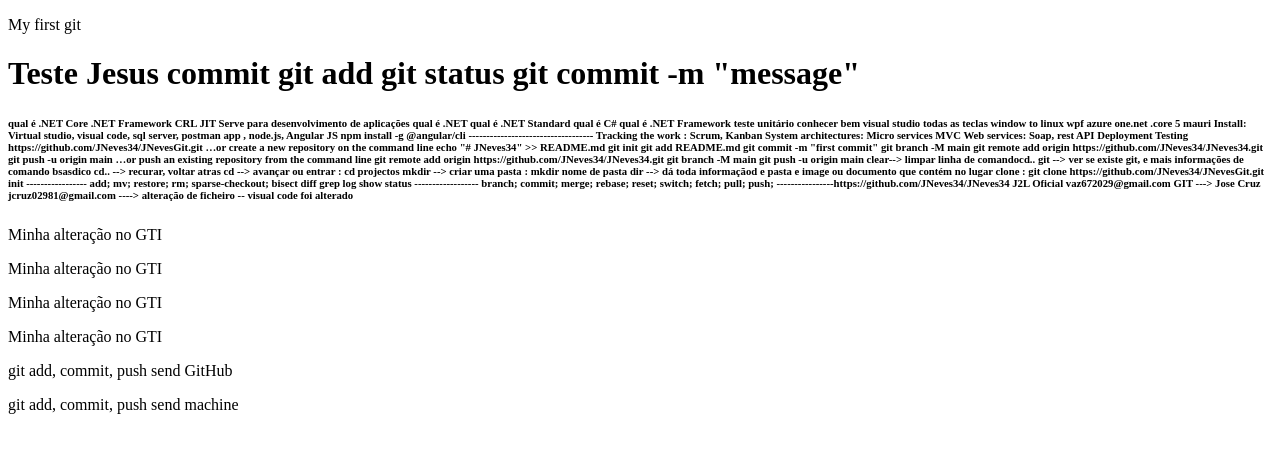
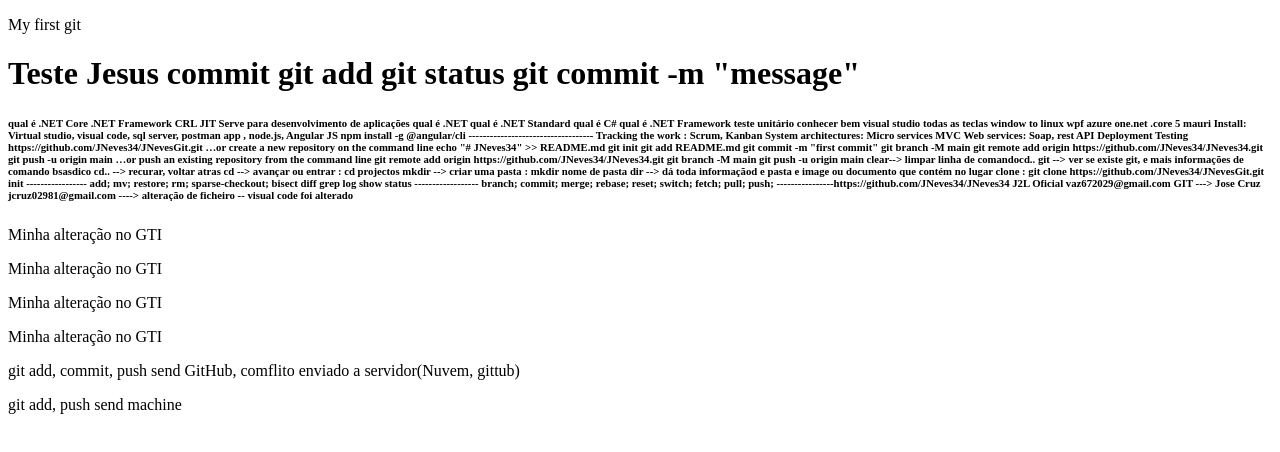
Before and after one commit to JNeves34/JNevesGit, a plain HTML site: page index.html in a window 1280 px wide. Drawn offline with Linux system fonts and the light colour scheme.

Commit message:
Was change in machine

```diff
--- a/index.html
+++ b/index.html
@@ -28,8 +28,8 @@
         <p>Minha alteração no GTI</p>
         <p>Minha alteração no GTI</p>
         <p>Minha alteração no GTI</p>
-        <p>git add, commit, push send GitHub</p>
-        <p>git add, commit, push send machine</p>
+        <p>git add, commit, push send GitHub, comflito enviado a servidor(Nuvem, gittub)</p>
+        <p>git add, push send machine</p>
     </div>
 </body>
 
```
